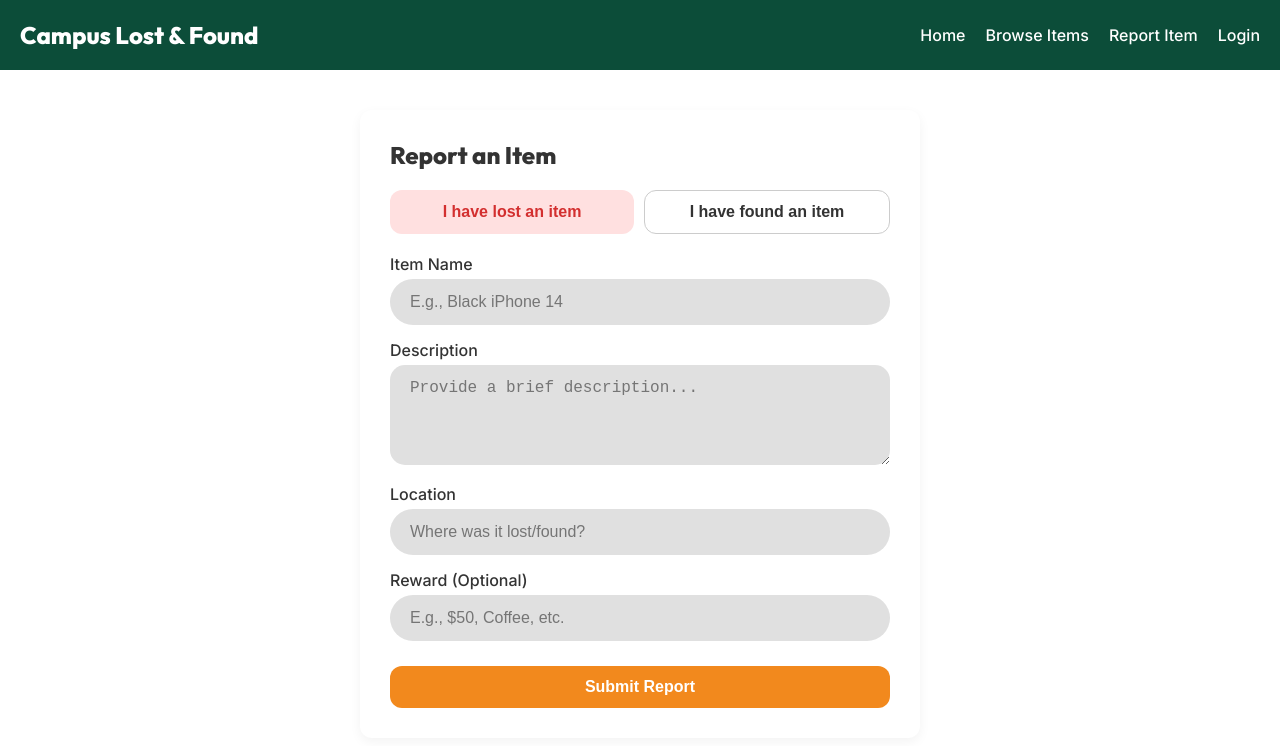
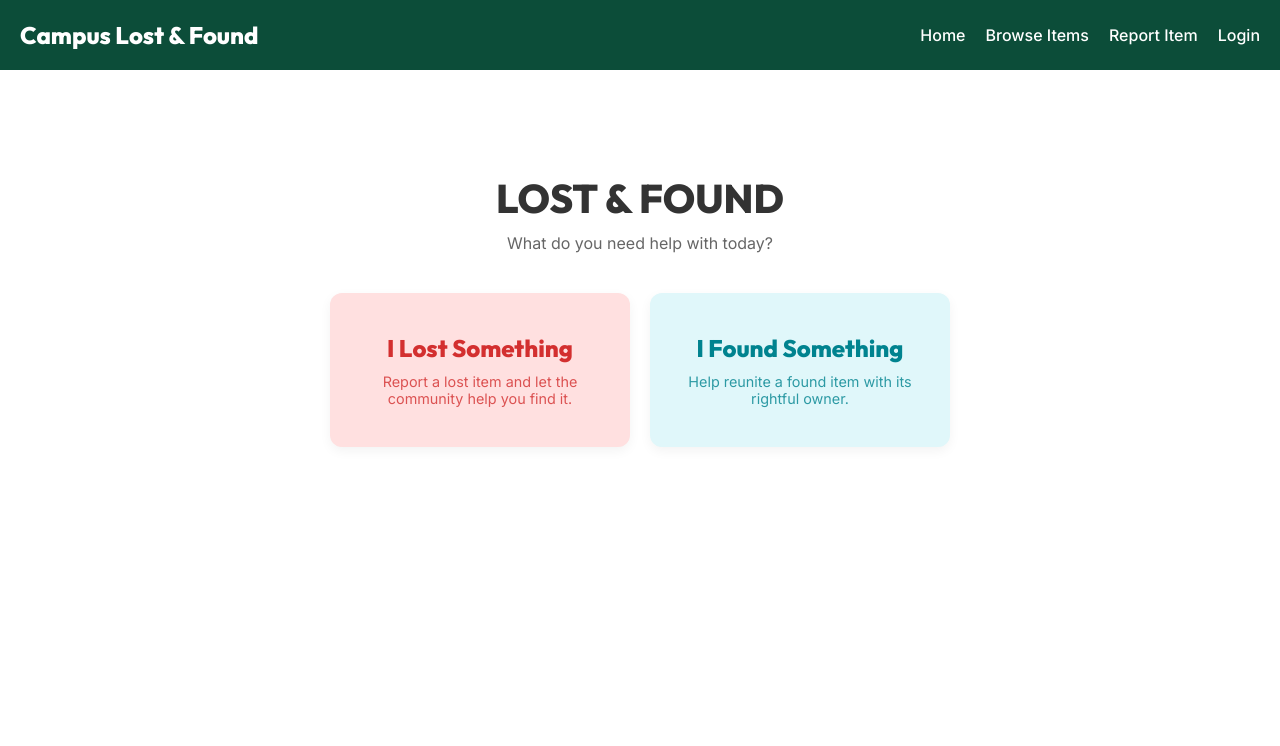
Before and after one commit to mr-jayesh/campus-lost-and-found, a React (Vite) app in the folder frontend/: page / in a window 1280 px wide. Both pictures are taken after a click on the link "Report Item". Shown: the top 746 px of the page. Built offline with nearby package versions, Linux system fonts and the light colour scheme.

Commit message:
feat: split report item flow into separate selection, lost, and found screens

```diff
--- a/frontend/src/App.jsx
+++ b/frontend/src/App.jsx
@@ -19,7 +19,7 @@ function App() {
         <nav className="nav-links">
           <a href="#" onClick={() => setActiveTab('home')}>Home</a>
           <a href="#" onClick={() => setActiveTab('feed')}>Browse Items</a>
-          <a href="#" onClick={() => setActiveTab('create')}>Report Item</a>
+          <a href="#" onClick={() => setActiveTab('reportSelection')}>Report Item</a>
           <a href="#" onClick={() => setActiveTab('login')}>Login</a>
         </nav>
       </header>
@@ -33,7 +33,7 @@ function App() {
                 Searched every corner of campus? Don't stress! Post, search, or report lost and found items in minutes. Reconnect with what matters.
               </p>
               <div className="hero-actions">
-                <button className="btn btn-secondary" onClick={() => setActiveTab('create')}>Report an Item</button>
+                <button className="btn btn-secondary" onClick={() => setActiveTab('reportSelection')}>Report an Item</button>
                 <button className="btn btn-primary" onClick={() => setActiveTab('feed')}>Browse Lost Items</button>
               </div>
             </div>
@@ -98,25 +98,29 @@ function App() {
         </section>
       )}
 
-      {activeTab === 'create' && (
+      {activeTab === 'reportSelection' && (
+        <section className="container" style={{ padding: '60px 20px', textAlign: 'center', minHeight: '60vh', display: 'flex', flexDirection: 'column', justifyContent: 'center' }}>
+          <h2 style={{ fontSize: '2.5rem', marginBottom: '10px' }}>LOST & FOUND</h2>
+          <p style={{ color: 'var(--text-light)', marginBottom: '40px' }}>What do you need help with today?</p>
+          <div style={{ display: 'flex', gap: '20px', justifyContent: 'center', flexWrap: 'wrap' }}>
+            <div className="card" style={{ width: '100%', maxWidth: '300px', padding: '40px 20px', cursor: 'pointer', backgroundColor: '#ffe0e0', color: '#d32f2f' }} onClick={() => setActiveTab('reportLost')}>
+              <h3 style={{ fontSize: '1.5rem', marginBottom: '10px' }}>I Lost Something</h3>
+              <p style={{ fontSize: '0.9rem', opacity: '0.8' }}>Report a lost item and let the community help you find it.</p>
+            </div>
+            <div className="card" style={{ width: '100%', maxWidth: '300px', padding: '40px 20px', cursor: 'pointer', backgroundColor: '#e0f7fa', color: '#00838f' }} onClick={() => setActiveTab('reportFound')}>
+              <h3 style={{ fontSize: '1.5rem', marginBottom: '10px' }}>I Found Something</h3>
+              <p style={{ fontSize: '0.9rem', opacity: '0.8' }}>Help reunite a found item with its rightful owner.</p>
+            </div>
+          </div>
+        </section>
+      )}
+
+      {activeTab === 'reportLost' && (
         <section className="container" style={{ padding: '40px 20px', maxWidth: '600px', margin: '0 auto' }}>
           <div className="card" style={{ padding: '30px' }}>
-            <h2 style={{ marginBottom: '20px' }}>Report an Item</h2>
-            <div style={{ display: 'flex', gap: '10px', marginBottom: '20px' }}>
-              <button
-                className="btn btn-secondary"
-                style={{ flex: 1, backgroundColor: reportType === 'lost' ? '#ffe0e0' : 'transparent', color: reportType === 'lost' ? '#d32f2f' : 'var(--text-color)', border: reportType === 'lost' ? 'none' : '1px solid #ccc' }}
-                onClick={(e) => { e.preventDefault(); setReportType('lost'); }}
-              >
-                I have lost an item
-              </button>
-              <button
-                className="btn btn-secondary"
-                style={{ flex: 1, backgroundColor: reportType === 'found' ? '#e0f7fa' : 'transparent', color: reportType === 'found' ? '#00838f' : 'var(--text-color)', border: reportType === 'found' ? 'none' : '1px solid #ccc' }}
-                onClick={(e) => { e.preventDefault(); setReportType('found'); }}
-              >
-                I have found an item
-              </button>
+            <div style={{ display: 'flex', alignItems: 'center', marginBottom: '20px' }}>
+              <button onClick={() => setActiveTab('reportSelection')} style={{ background: 'none', border: 'none', fontSize: '1.2rem', cursor: 'pointer', marginRight: '10px' }}>←</button>
+              <h2 style={{ margin: 0 }}>Report Lost Item</h2>
             </div>
             <form>
               <label style={{ fontWeight: '500', marginBottom: '5px', display: 'block' }}>Item Name</label>
@@ -126,16 +130,35 @@ function App() {
               <textarea placeholder="Provide a brief description..." className="input-field" style={{ minHeight: '100px', borderRadius: '15px', resize: 'vertical', maxWidth: '100%' }}></textarea>
 
               <label style={{ fontWeight: '500', marginBottom: '5px', display: 'block' }}>Location</label>
-              <input type="text" placeholder="Where was it lost/found?" className="input-field" />
+              <input type="text" placeholder="Where was it lost?" className="input-field" />
 
-              {reportType === 'lost' && (
-                <>
-                  <label style={{ fontWeight: '500', marginBottom: '5px', display: 'block' }}>Reward (Optional)</label>
-                  <input type="text" placeholder="E.g., $50, Coffee, etc." className="input-field" />
-                </>
-              )}
+              <label style={{ fontWeight: '500', marginBottom: '5px', display: 'block' }}>Reward (Optional)</label>
+              <input type="text" placeholder="E.g., $50, Coffee, etc." className="input-field" />
 
-              <button className="btn btn-primary" style={{ width: '100%', marginTop: '10px' }}>Submit Report</button>
+              <button className="btn btn-primary" style={{ width: '100%', marginTop: '10px', backgroundColor: '#d32f2f' }}>Submit Lost Report</button>
+            </form>
+          </div>
+        </section>
+      )}
+
+      {activeTab === 'reportFound' && (
+        <section className="container" style={{ padding: '40px 20px', maxWidth: '600px', margin: '0 auto' }}>
+          <div className="card" style={{ padding: '30px' }}>
+            <div style={{ display: 'flex', alignItems: 'center', marginBottom: '20px' }}>
+              <button onClick={() => setActiveTab('reportSelection')} style={{ background: 'none', border: 'none', fontSize: '1.2rem', cursor: 'pointer', marginRight: '10px' }}>←</button>
+              <h2 style={{ margin: 0 }}>Report Found Item</h2>
+            </div>
+            <form>
+              <label style={{ fontWeight: '500', marginBottom: '5px', display: 'block' }}>Item Name</label>
+              <input type="text" placeholder="E.g., Leather Wallet" className="input-field" />
+
+              <label style={{ fontWeight: '500', marginBottom: '5px', display: 'block' }}>Description</label>
+              <textarea placeholder="Provide a brief description..." className="input-field" style={{ minHeight: '100px', borderRadius: '15px', resize: 'vertical', maxWidth: '100%' }}></textarea>
+
+              <label style={{ fontWeight: '500', marginBottom: '5px', display: 'block' }}>Location</label>
+              <input type="text" placeholder="Where did you find it?" className="input-field" />
+
+              <button className="btn btn-primary" style={{ width: '100%', marginTop: '10px', backgroundColor: '#00838f' }}>Submit Found Report</button>
             </form>
           </div>
         </section>
```
